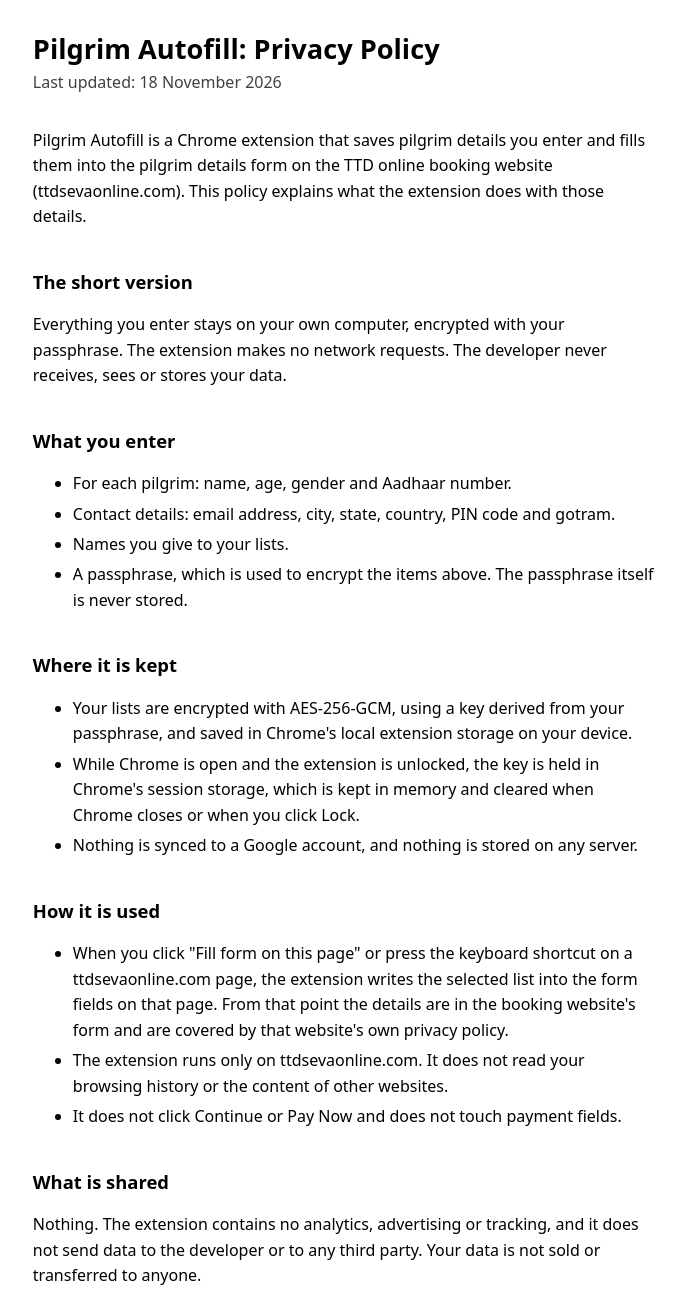
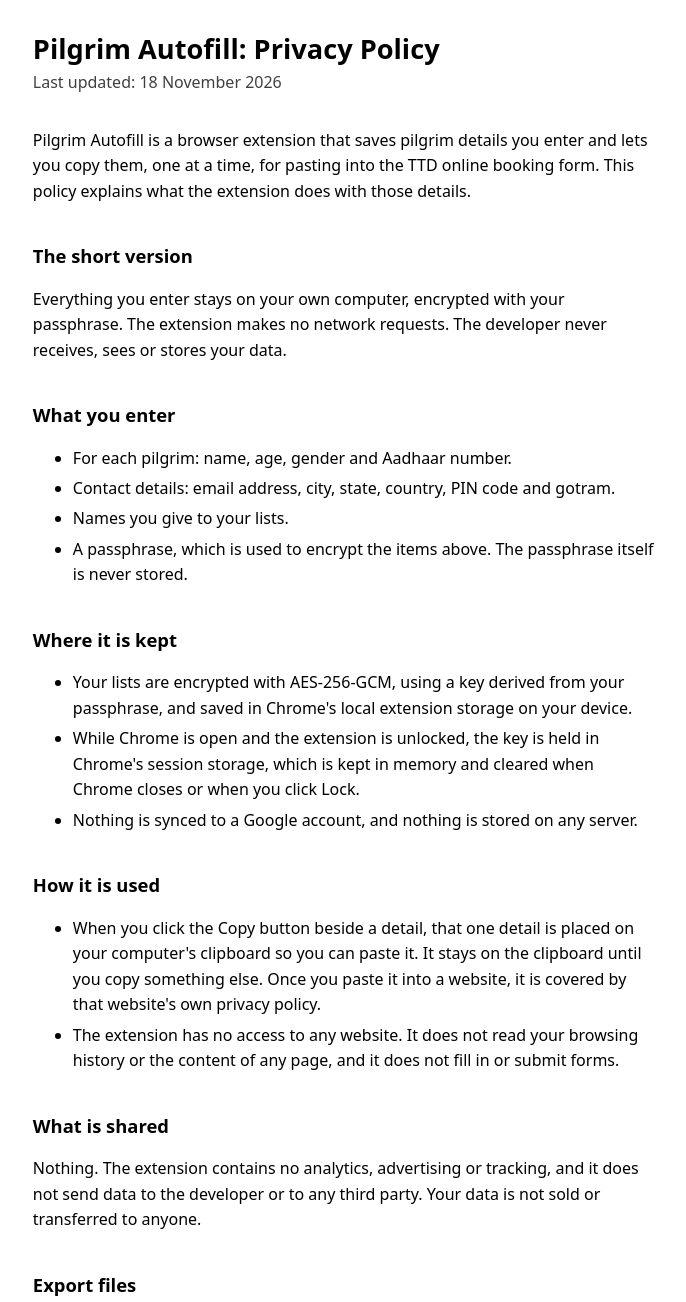
Before and after one commit to kumarreddy7/pilgrim-autofill-privacy, a plain HTML site: page index.html in a window 1280 px wide. Shown: the top 1302 px of the page, without its empty margins (296-982 px from the left). Drawn offline with Linux system fonts and the light colour scheme.

Commit message:
Update policy: the extension copies details and has no website access
Co-Authored-By: Claude Fable 5.2 <noreply@anthropic.com>

```diff
--- a/index.html
+++ b/index.html
@@ -17,7 +17,7 @@
   <h1>Pilgrim Autofill: Privacy Policy</h1>
   <p class="date">Last updated: 18 November 2026</p>
 
-  <p>Pilgrim Autofill is a Chrome extension that saves pilgrim details you enter and fills them into the pilgrim details form on the TTD online booking website (ttdsevaonline.com). This policy explains what the extension does with those details.</p>
+  <p>Pilgrim Autofill is a browser extension that saves pilgrim details you enter and lets you copy them, one at a time, for pasting into the TTD online booking form. This policy explains what the extension does with those details.</p>
 
   <h2>The short version</h2>
   <p>Everything you enter stays on your own computer, encrypted with your passphrase. The extension makes no network requests. The developer never receives, sees or stores your data.</p>
@@ -39,9 +39,8 @@
 
   <h2>How it is used</h2>
   <ul>
-    <li>When you click "Fill form on this page" or press the keyboard shortcut on a ttdsevaonline.com page, the extension writes the selected list into the form fields on that page. From that point the details are in the booking website's form and are covered by that website's own privacy policy.</li>
-    <li>The extension runs only on ttdsevaonline.com. It does not read your browsing history or the content of other websites.</li>
-    <li>It does not click Continue or Pay Now and does not touch payment fields.</li>
+    <li>When you click the Copy button beside a detail, that one detail is placed on your computer's clipboard so you can paste it. It stays on the clipboard until you copy something else. Once you paste it into a website, it is covered by that website's own privacy policy.</li>
+    <li>The extension has no access to any website. It does not read your browsing history or the content of any page, and it does not fill in or submit forms.</li>
   </ul>
 
   <h2>What is shared</h2>
```
